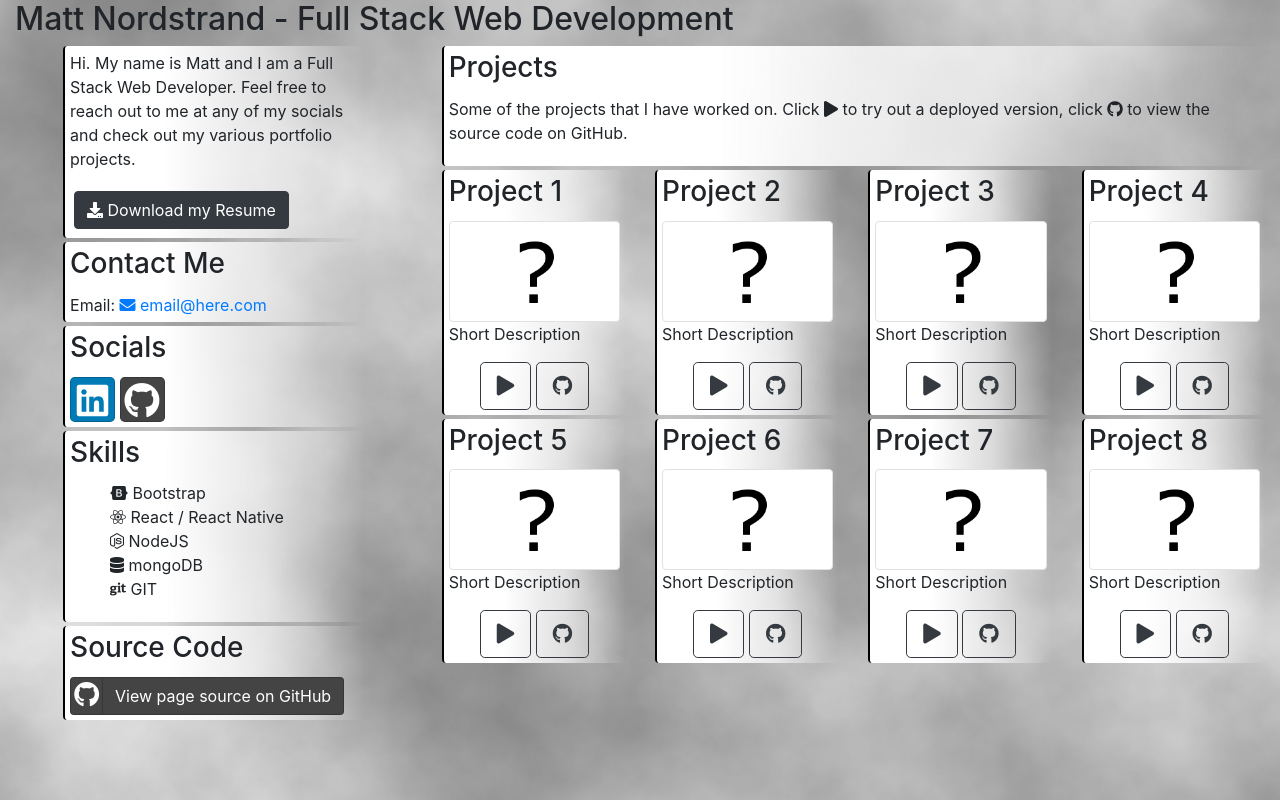
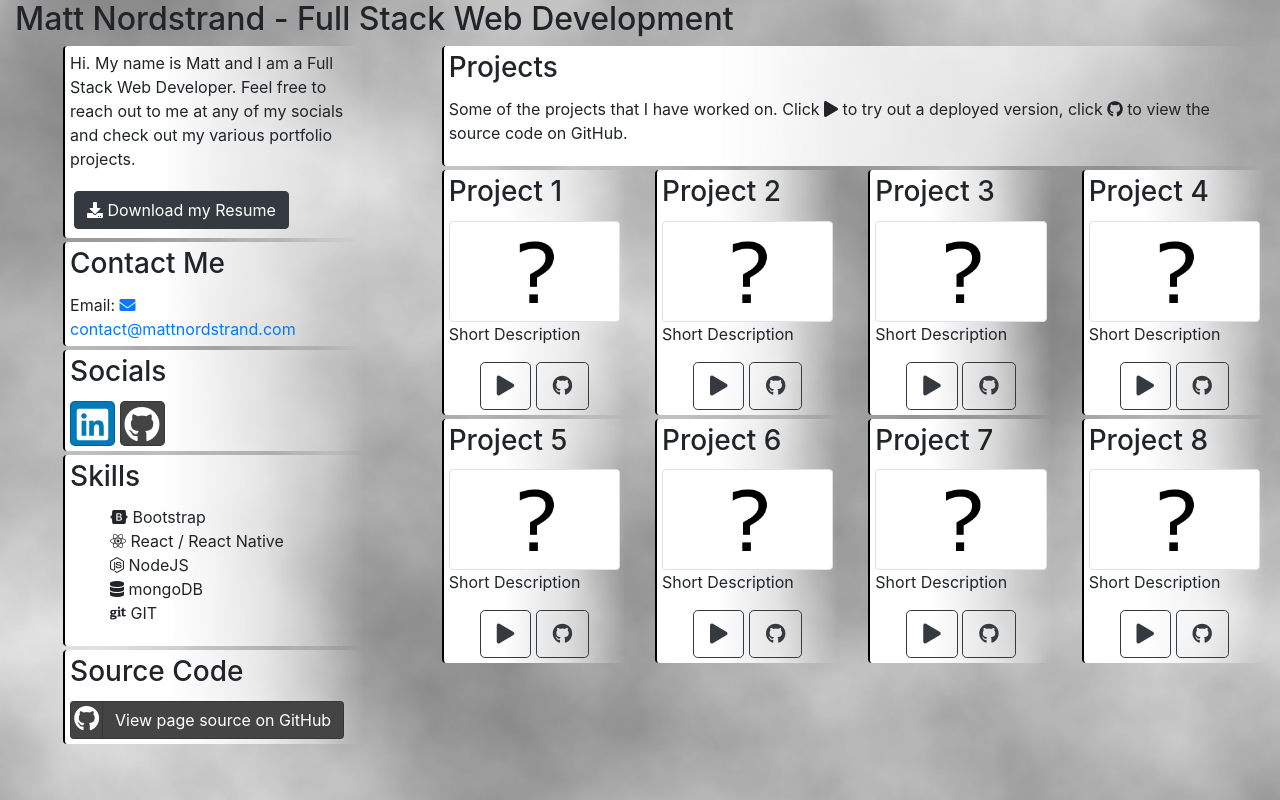
Before and after one commit to MatthewNordstrand/portfolio, a website: page index.html in a window 1280 px wide. Both pictures are taken after a click on the button "View Portfolio". Drawn offline with nearby package versions, Linux system fonts and the light colour scheme; files that its build step writes are made by us from their sources.

Commit message:
Added correct email for contact

```diff
--- a/index.html
+++ b/index.html
@@ -57,7 +57,7 @@
                             <div class="card-body">
                                 <h3 class="card-title">Contact Me</h3>
                                 <div class="card-text">
-                                    Email: <a href="mailto:"><i class="fa fa-envelope"></i> email@here.com</a>
+                                    Email: <a href="mailto:contact@mattnordstrand.com"><i class="fa fa-envelope"></i> contact@mattnordstrand.com</a>
                                 </div>
                             </div>
                         </div>
```
